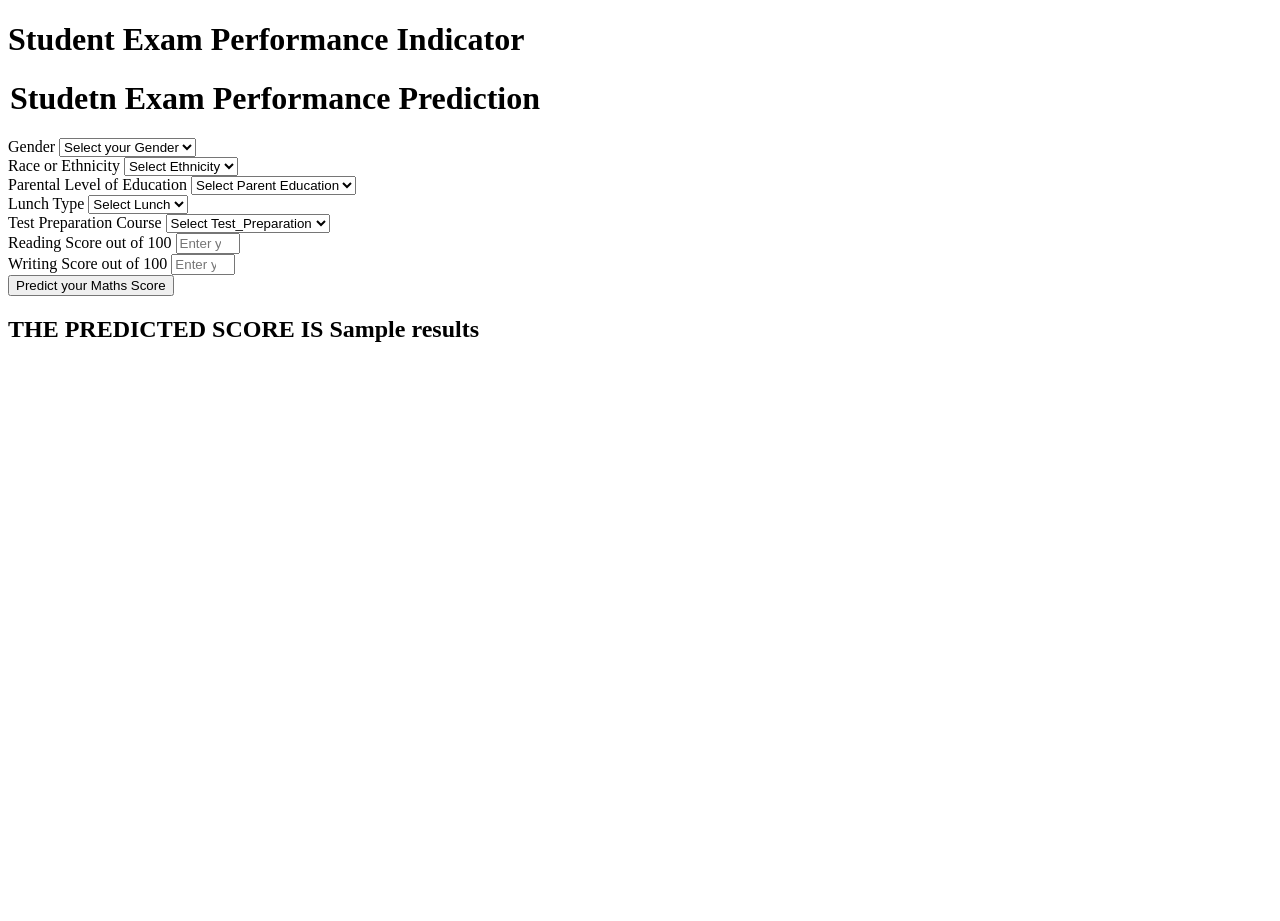
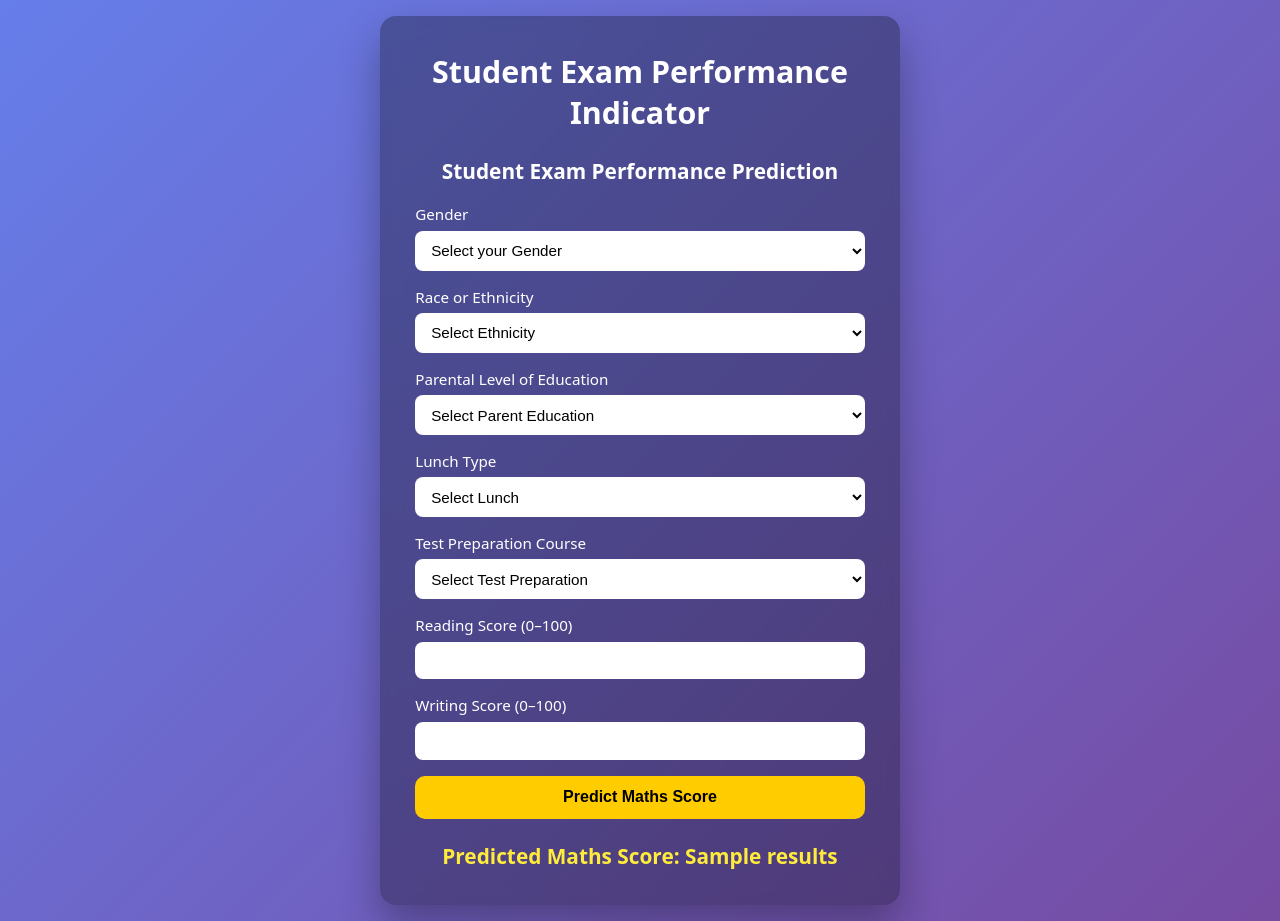
Before and after one commit to Code-Ashish-kumar/MLProject, a Flask app: template templates/home.html in a window 1280 px wide. Before the commit the page ends 342 px from the top, so only its background shows below. Run offline with Flask 3, Linux system fonts and the light colour scheme; the template is opened without the code that fills it: most values are stand-ins (such as "Sample title", 1, 10 or a date in 2020).

Commit message:
Adding CSS

```diff
--- a/app.py
+++ b/app.py
@@ -42,4 +42,4 @@ def predict_data():
 
 
 if __name__ == "__main__":
-    app.run(host="0.0.0.0")
+    app.run(host="0.0.0.0",debug=True)
--- a/templates/home.html
+++ b/templates/home.html
@@ -4,20 +4,138 @@
     <meta charset="UTF-8">
     <meta name="viewport" content="width=device-width, initial-scale=1.0">
     <title>Prediction Data</title>
+
+    <style>
+        /* ---------- RESET ---------- */
+        * {
+            box-sizing: border-box;
+            margin: 0;
+            padding: 0;
+        }
+
+        body {
+            font-family: system-ui, -apple-system, BlinkMacSystemFont, sans-serif;
+            background: linear-gradient(135deg, #667eea, #764ba2);
+            min-height: 100vh;
+            display: flex;
+            justify-content: center;
+            align-items: center;
+            padding: 16px;
+            color: #fff;
+        }
+
+        .login {
+            background: rgba(0, 0, 0, 0.3);
+            backdrop-filter: blur(10px);
+            width: 100%;
+            max-width: 520px;
+            padding: 2.2rem;
+            border-radius: 16px;
+            box-shadow: 0 20px 40px rgba(0,0,0,0.3);
+        }
+
+        .login h1 {
+            text-align: center;
+            font-size: clamp(1.4rem, 3vw, 1.9rem);
+            margin-bottom: 1.5rem;
+        }
+
+        legend {
+            font-size: clamp(1.1rem, 2.5vw, 1.3rem);
+            margin-bottom: 1.2rem;
+            text-align: center;
+            font-weight: 600;
+        }
+
+        .mb-3 {
+            margin-bottom: 1rem;
+        }
+
+        .form-label {
+            display: block;
+            margin-bottom: 0.4rem;
+            font-size: 0.95rem;
+            font-weight: 500;
+        }
+
+        .form-control {
+            width: 100%;
+            padding: 0.65rem 0.75rem;
+            border-radius: 8px;
+            border: none;
+            font-size: 0.95rem;
+            outline: none;
+        }
+
+        .form-control:focus {
+            outline: 2px solid #ffcc00;
+        }
+
+        select.form-control {
+            background-color: #fff;
+        }
+
+        .btn {
+            width: 100%;
+            padding: 0.8rem;
+            font-size: 1rem;
+            font-weight: 600;
+            border: none;
+            border-radius: 10px;
+            background-color: #ffcc00;
+            cursor: pointer;
+            transition: transform 0.2s ease, box-shadow 0.2s ease;
+        }
+
+        .btn:hover {
+            transform: translateY(-2px);
+            box-shadow: 0 8px 20px rgba(0,0,0,0.25);
+        }
+
+        .btn:active {
+            transform: translateY(0);
+            box-shadow: none;
+        }
+
+        h2 {
+            margin-top: 1.4rem;
+            text-align: center;
+            font-size: clamp(1.1rem, 2.8vw, 1.3rem);
+            color: #ffeb3b;
+        }
+
+        /* ---------- TABLETS ---------- */
+        @media (max-width: 768px) {
+            .login {
+                padding: 1.8rem;
+            }
+        }
+
+        /* ---------- SMALL PHONES ---------- */
+        @media (max-width: 420px) {
+            .login {
+                padding: 1.5rem;
+            }
+
+            .form-label {
+                font-size: 0.9rem;
+            }
+        }
+    </style>
 </head>
 <body>
+
     <div class="login">
         <h1>Student Exam Performance Indicator</h1>
 
-        <form action="{{url_for('predict_data')}}" method="post">
-            <h1>
-                <legend>Studetn Exam Performance Prediction</legend>
-            </h1>
+        <form action="{{ url_for('predict_data') }}" method="post">
+
+            <legend>Student Exam Performance Prediction</legend>
 
             <div class="mb-3">
                 <label class="form-label">Gender</label>
-                <select class="form-control" name="gender" placeholder="Enter your Gender" required>
-                    <option class="placeholder" selected disabled>Select your Gender</option>
+                <select class="form-control" name="gender" required>
+                    <option selected disabled value="">Select your Gender</option>
                     <option value="male">Male</option>
                     <option value="female">Female</option>
                 </select>
@@ -25,8 +143,8 @@
 
             <div class="mb-3">
                 <label class="form-label">Race or Ethnicity</label>
-                <select class="form-control" name="race_ethnicity" placeholder="Enter your Gender" required>
-                    <option class="placeholder" selected disabled value="">Select Ethnicity</option>
+                <select class="form-control" name="race_ethnicity" required>
+                    <option selected disabled value="">Select Ethnicity</option>
                     <option value="group A">Group A</option>
                     <option value="group B">Group B</option>
                     <option value="group C">Group C</option>
@@ -37,51 +155,52 @@
 
             <div class="mb-3">
                 <label class="form-label">Parental Level of Education</label>
-                <select class="form-control" name="parental_level_of_education" placeholder="Enter your Parent Enduction" required>
-                    <option class="placeholder" selected disabled value="">Select Parent Education</option>
-                    <option value="bachelor's degree">bachelor's degree</option>
-                    <option value="some college">some college</option>
-                    <option value="master's degre">master's degree</option>
-                    <option value="associate's degree">associate's degree</option>
+                <select class="form-control" name="parental_level_of_education" required>
+                    <option selected disabled value="">Select Parent Education</option>
+                    <option value="bachelor's degree">Bachelor's degree</option>
+                    <option value="some college">Some college</option>
+                    <option value="master's degree">Master's degree</option>
+                    <option value="associate's degree">Associate's degree</option>
                 </select>
             </div>
 
             <div class="mb-3">
                 <label class="form-label">Lunch Type</label>
-                <select class="form-control" name="lunch_type" placeholder="Enter your Lunch Type" required>
-                    <option class="placeholder" selected disabled value="">Select Lunch</option>
-                    <option value="free/reduced">free/reduced</option>
-                    <option value="standard">standard</option>
+                <select class="form-control" name="lunch_type" required>
+                    <option selected disabled value="">Select Lunch</option>
+                    <option value="free/reduced">Free / Reduced</option>
+                    <option value="standard">Standard</option>
                 </select>
             </div>
 
             <div class="mb-3">
                 <label class="form-label">Test Preparation Course</label>
-                <select class="form-control" name="test_preparation_course" placeholder="Enter your Course Prep" required>
-                    <option class="placeholder" selected disabled value="">Select Test_Preparation</option>
-                    <option value="none">none</option>
-                    <option value="completed">completed</option>
+                <select class="form-control" name="test_preparation_course" required>
+                    <option selected disabled value="">Select Test Preparation</option>
+                    <option value="none">None</option>
+                    <option value="completed">Completed</option>
                 </select>
             </div>
 
             <div class="mb-3">
-                <label class="form-label">Reading Score out of 100</label>
-                <input class="form-control" type="number" name="reading_score" placeholder="Enter your Reading Score" min="0" max="100"/>
+                <label class="form-label">Reading Score (0–100)</label>
+                <input class="form-control" type="number" name="reading_score" min="0" max="100" required>
             </div>
 
             <div class="mb-3">
-                <label class="form-label">Writing Score out of 100</label>
-                <input class="form-control" type="number" name="writing_score" placeholder="Enter your Writing Score" min="0" max="100"/>
+                <label class="form-label">Writing Score (0–100)</label>
+                <input class="form-control" type="number" name="writing_score" min="0" max="100" required>
             </div>
 
             <div class="mb-3">
-                <input class="btn btn-primary" type="submit" value="Predict your Maths Score" required/>
+                <input class="btn" type="submit" value="Predict Maths Score">
             </div>
         </form>
 
-        <h2>
-            THE PREDICTED SCORE IS {{results}}
-        </h2>
+        {% if results is not none %}
+            <h2>Predicted Maths Score: {{ results }}</h2>
+        {% endif %}
     </div>
+
 </body>
 </html>
```
Also changed, not shown: templates/index.html (+89 -1 lines).
